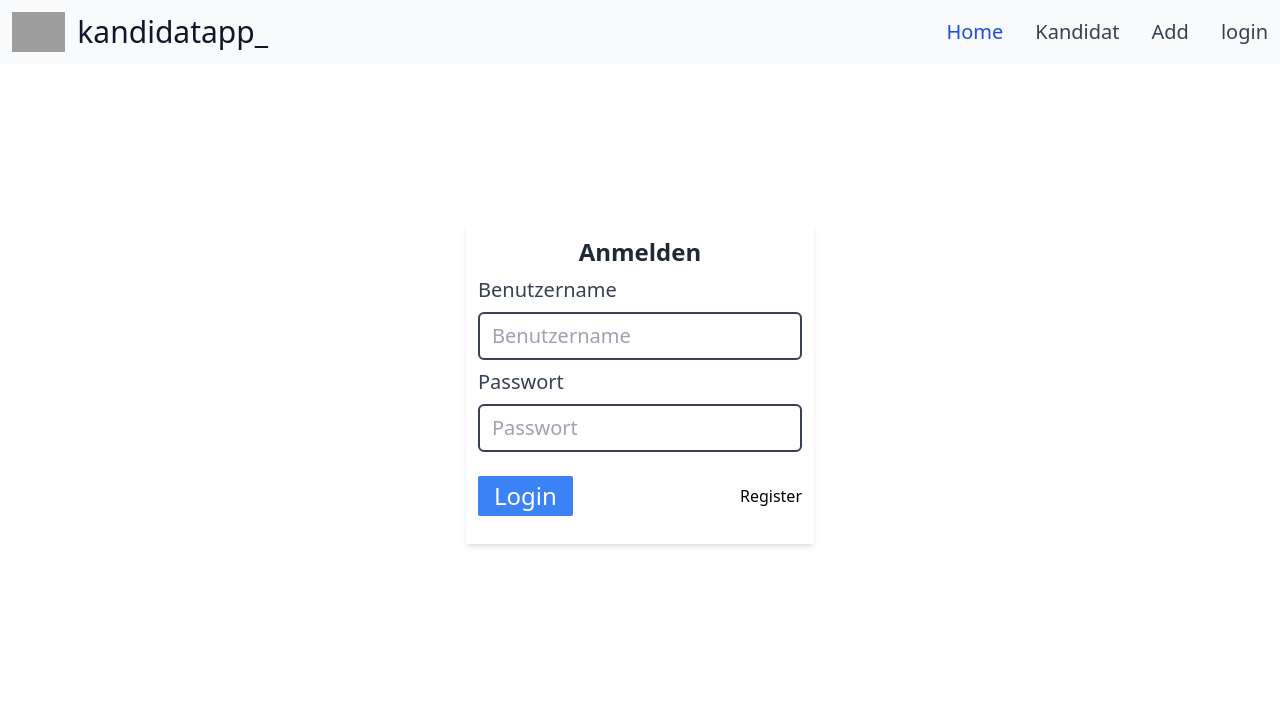
After one commit to ngouana001/kandidatapp1, a Django app: template kandidat/templates/kandidat/login.html in a window 1280 px wide. The commit adds this page. Shown: the top 703 px of the page. Run offline with Django 4.2, Linux system fonts and the light colour scheme; the template is opened without the code that fills it, so the values that code supplies are empty; some libraries are stand-ins or nearby versions; grey boxes are pictures that could not be loaded.

Commit message:
login funktion

```diff
--- a/kandidat/templates/kandidat/base.html
+++ b/kandidat/templates/kandidat/base.html
@@ -87,9 +87,9 @@
             </li>
             <li>
               <a
-                href="{% url 'register'  %}"
+                href="{% url 'login'  %}"
                 class="block py-2 pr-4 pl-3 text-gray-700 rounded hover:bg-gray-100 md:hover:bg-transparent md:border-0 md:hover:text-blue-700 md:p-0 dark:text-gray-400 md:dark:hover:text-white dark:hover:bg-gray-700 dark:hover:text-white md:dark:hover:bg-transparent"
-                >register</a
+                >login</a
               >
             </li>
           </ul>
--- /dev/null
+++ b/kandidat/templates/kandidat/login.html
@@ -0,0 +1,43 @@
+{% extends 'kandidat/base.html' %} {% block content %}
+
+<div class="w-full h-[80vh] flex items-center justify-center">
+  <form method="post" class="flex flex-col gap-2 p-3 shadow-md">
+    <h2 class="text-center text-2xl font-semibold text-gray-800">Anmelden</h2>
+    <p class="text-red-500 hidden">incorrect username/password combination</p>
+    <fieldset class="flex flex-col gap-2 items-start justify-center">
+      <label for="id_username" class="text-gray-700 text-xl"
+        >Benutzername</label
+      >
+      <input
+        type="text"
+        name="username"
+        placeholder="Benutzername"
+        id="id_username"
+        class="font-normal text-xl text-gray-700 border-2 border-gray-700 outline-none focu:border-gray-700 rounded-md hover:outline-none focus:outline-none focus:ring focus:ring-gray-200"
+      />
+    </fieldset>
+    <fieldset class="flex flex-col gap-2 items-start justify-center">
+      <label for="id_password" class="text-gray-700 text-xl">Passwort</label>
+      <input
+        type="password"
+        name="password"
+        placeholder="Passwort"
+        id="id_password"
+        class="font-normal text-xl text-gray-700 border-2 border-gray-700 outline-none focu:border-gray-700 rounded-md hover:outline-none focus:outline-none focus:ring focus:ring-gray-200"
+      />
+    </fieldset>
+    <fieldset class="flex gap-2 items-center justify-between my-4">
+      <input
+        type="submit"
+        value="Login"
+        class="leading-none text-2xl bg-blue-500 text-white px-4 py-2 rounded-sm hover:shadow hover:shadow-blue-400 cursor-pointer rounded rounded-md"
+      />
+      <a href="{% url 'register' %}" className="text-gray-700 text-normal"
+        >Register</a
+      >
+    </fieldset>
+    {% csrf_token %}
+  </form>
+</div>
+
+{% endblock %}
--- a/kandidat/urls.py
+++ b/kandidat/urls.py
@@ -1,6 +1,6 @@
 from kandidat import views
 from django.urls import path, re_path
-from kandidat.views import home,kandidat_add,kandidat_update,kandidat_all,kandidat_home,kandidat_delete,kandidat_delete_all,register
+from kandidat.views import home,kandidat_add,kandidat_update,kandidat_all,kandidat_home,kandidat_delete,kandidat_delete_all,signin,register
 
 urlpatterns = [
     re_path(r'^api/kandidaten$', views.kandidaten_list),
@@ -13,6 +13,8 @@ urlpatterns = [
     path('kandidat/update/<int:id>',kandidat_update,name='kandidat-update'),
     path('kandidat/delete/<int:id>',kandidat_delete,name="kandidat-delete"),
     path('kandidat/all/delete',kandidat_delete_all,name="kandidat-delete-all"),
+    path('login',signin,name='login'),
     path('register',register,name='register'),
 
+
 ]
```
Also changed, not shown: kandidat/views.py (+29 -6 lines).
